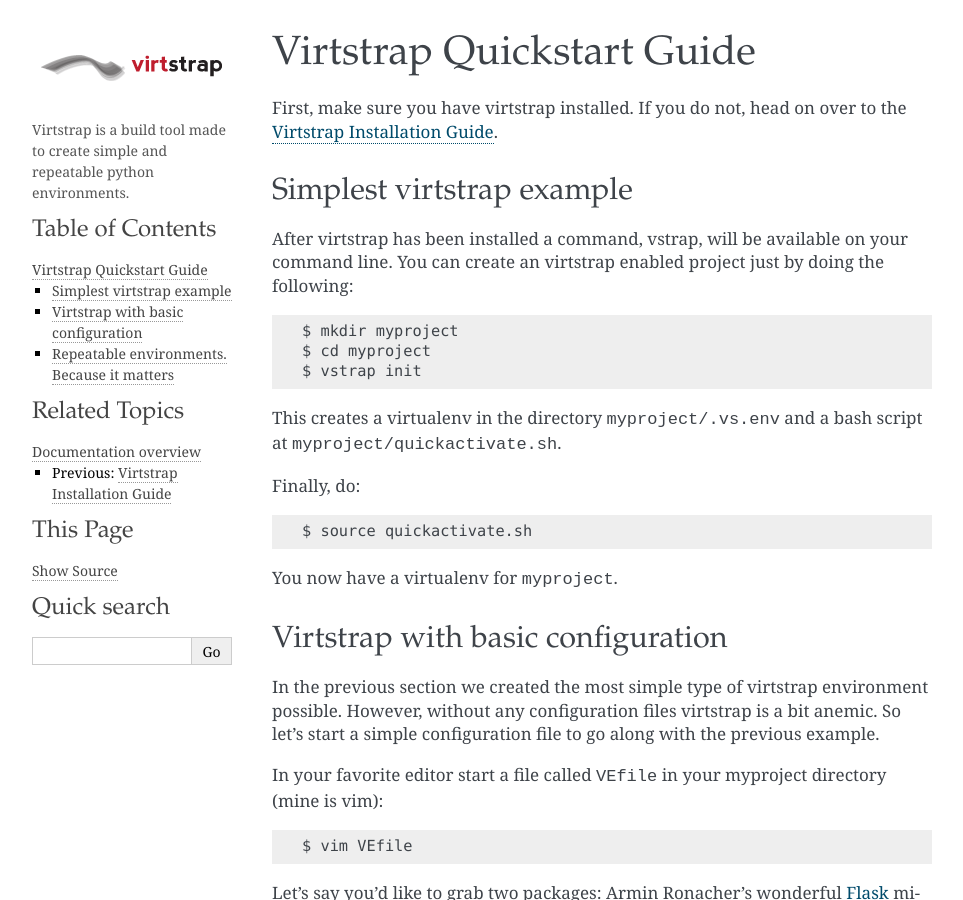
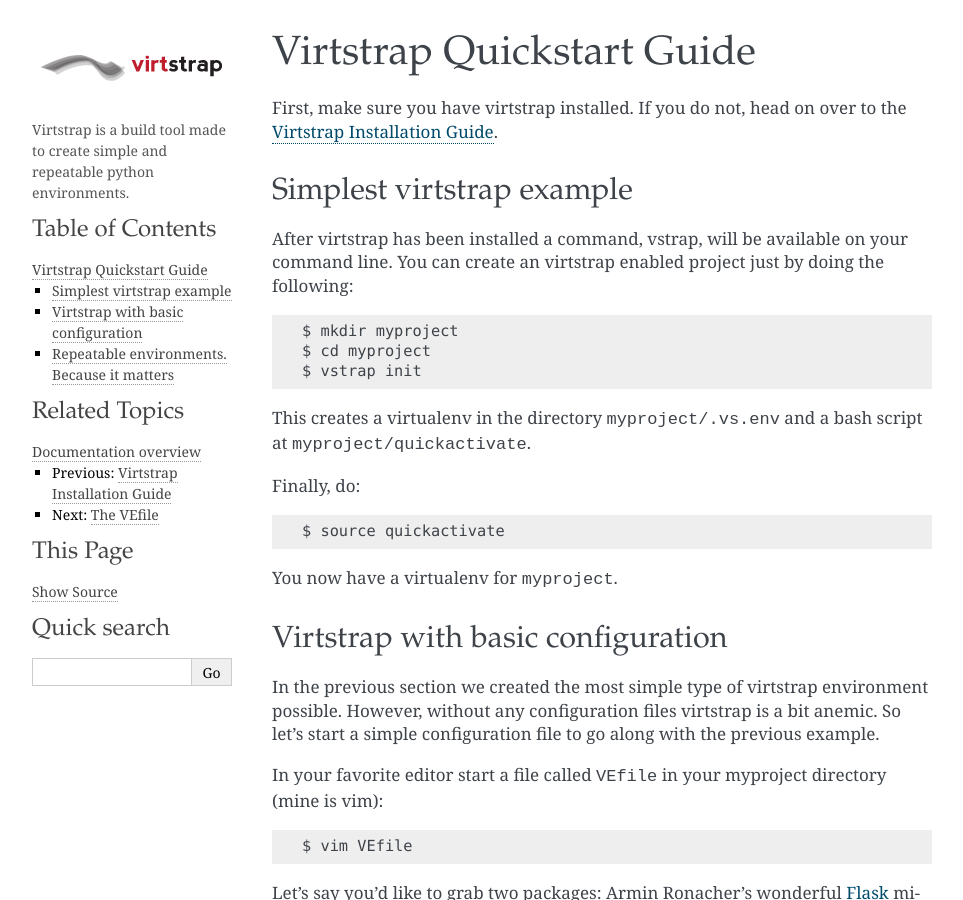
Before and after one commit to ravenac95/virtstrap-core, a Sphinx documentation site: the page built from docs/quickstart.rst, in a window 1280 px wide and 900 px high. Shown: the whole window, without its empty margins (148-1111 px from the left). Built offline with Sphinx 7.4.7, drawn with Linux system fonts in a browser that asks for light colours.

```diff
--- a/docs/index.rst
+++ b/docs/index.rst
@@ -9,12 +9,12 @@ Virtstrap: Simple, Repeatable Environments
 virtstrap makes your life easier, by providing a simple and repeatable
 bootstrapping process. It was inspired by pip+virtualenv and buildout, but
 seeks to create a unified and standard way that won't scare away any new
-python developers and will make old pythonista lives a bit easier. All with
+python developers and will make old pythonista's lives a bit easier. All with
 the wonderful convenience of the MIT License.
 
 With virtstrap, setting up your development environment is as simple as this::
 
-    vstrap init
+    $ vstrap init
 
 Current Features
 ----------------
@@ -37,3 +37,4 @@ User Guide
 
     install
     quickstart
+    vefile
--- a/docs/quickstart.rst
+++ b/docs/quickstart.rst
@@ -18,11 +18,11 @@ doing the following::
     $ vstrap init
 
 This creates a virtualenv in the directory ``myproject/.vs.env`` and a
-bash script at ``myproject/quickactivate.sh``.
+bash script at ``myproject/quickactivate``.
 
 Finally, do::
 
-    $ source quickactivate.sh
+    $ source quickactivate
 
 You now have a virtualenv for ``myproject``.
 
```
Also changed, not shown: docs/vefile.rst (added, +112 -0 lines).
